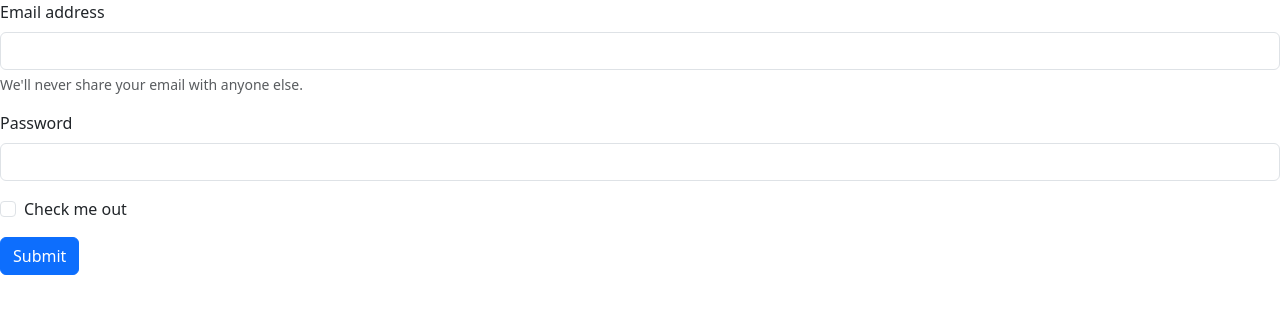
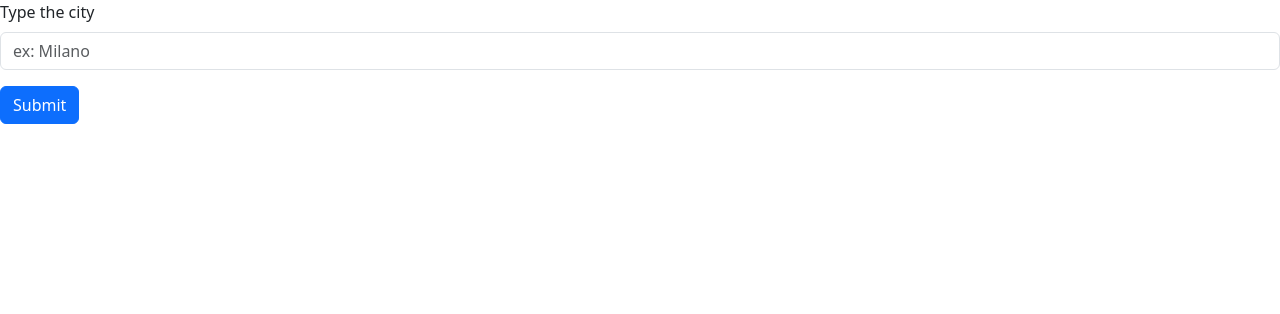
Before and after one commit to GencoMattia/raintonic-meteo, a Vue app: page / in a window 1280 px wide. Shown: the top 314 px of the page. Built offline with nearby package versions, Linux system fonts and the light colour scheme.

Commit message:
Updated inputCity form

```diff
--- a/src/pages/PageHome.vue
+++ b/src/pages/PageHome.vue
@@ -12,17 +12,8 @@ export default {
     <div class="search-form">
         <form>
             <div class="mb-3">
-                <label for="exampleInputEmail1" class="form-label">Email address</label>
-                <input type="email" class="form-control" id="exampleInputEmail1" aria-describedby="emailHelp">
-                <div id="emailHelp" class="form-text">We'll never share your email with anyone else.</div>
-            </div>
-            <div class="mb-3">
-                <label for="exampleInputPassword1" class="form-label">Password</label>
-                <input type="password" class="form-control" id="exampleInputPassword1">
-            </div>
-            <div class="mb-3 form-check">
-                <input type="checkbox" class="form-check-input" id="exampleCheck1">
-                <label class="form-check-label" for="exampleCheck1">Check me out</label>
+                <label for="inputCity" class="form-label">Type the city</label>
+                <input type="text" class="form-control" id="inputCity" aria-describedby="inputCity" placeholder="ex: Milano">
             </div>
             <button type="submit" class="btn btn-primary">Submit</button>
         </form>
```
